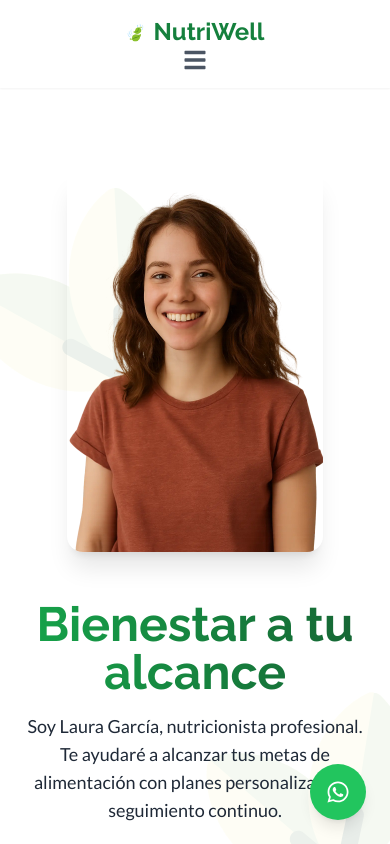
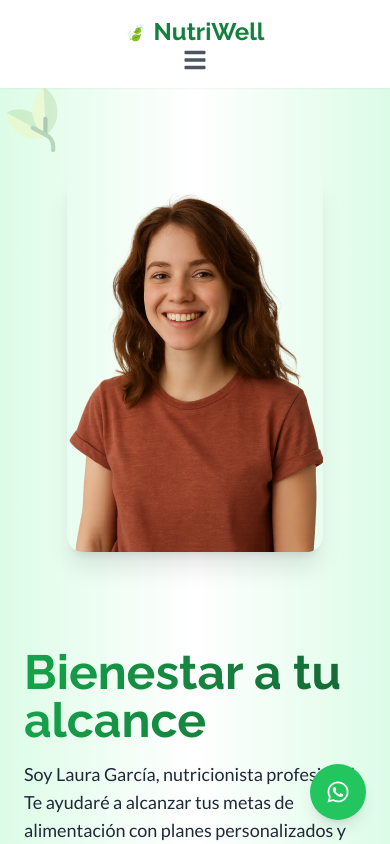
Before and after one commit to juliokof2104/nutri, a React (Vite) app: page / in a window 390 px wide. Shown: the top 844 px of the page. Built offline with nearby package versions, Linux system fonts and the light colour scheme.

Commit message:
Revert hero section to earlier design

```diff
--- a/src/NutriWell.jsx
+++ b/src/NutriWell.jsx
@@ -61,29 +61,17 @@ export default function NutriWell() {
 
 
       {/* Hero */}
-      <section id="inicio" className="relative px-6 py-20 bg-white overflow-hidden">
-  {/* Hojas decorativas */}
-  <img src={hoja} alt="decoración hoja izquierda" className="absolute top-[100px] left-[-60px] w-64 opacity-10 z-0 pointer-events-none" />
-  <img src={hoja} alt="decoración hoja derecha" className="absolute bottom-10 right-[-40px] w-64 opacity-10 z-0 pointer-events-none rotate-[12deg]" />
-
-  {/* Contenido */}
-  <div className="relative z-10 flex flex-col md:flex-row items-center justify-between gap-12">
-    {/* Imagen de Laura */}
+      <section id="inicio" className="relative flex flex-col md:flex-row items-start justify-center px-6 py-20 bg-gradient-to-r from-green-100 via-white to-green-100 overflow-hidden">
+        <img src={hoja} alt="decoración hoja" className="absolute bottom-0 right-0 w-20 md:w-48 opacity-30 pointer-events-none z-0" />
+        <img src={hoja} alt="decoración hoja" className="absolute top-0 left-0 w-16 md:w-32 opacity-30 pointer-events-none z-0" />
+        <div className="flex flex-col md:flex-row gap-12 z-10">
           <div className="relative w-64 h-96 mx-auto md:mx-0 rounded-2xl overflow-hidden shadow-xl">
             <img src={lauraImage} alt="Laura García" className="absolute inset-0 w-full h-full object-cover" />
           </div>
-
-    {/* Texto */}
-    <div className="max-w-xl text-center md:text-left">
-      <h1 className="font-raleway text-5xl md:text-6xl font-extrabold bg-gradient-to-r from-green-600 to-green-800 text-transparent bg-clip-text mb-4">
-        Bienestar a tu alcance
-      </h1>
-      <p className="text-lg md:text-xl mb-6">
-        Soy Laura García, nutricionista profesional. Te ayudaré a alcanzar tus metas de alimentación con planes personalizados y seguimiento continuo.
-      </p>
-      <button className="bg-gradient-to-r from-green-400 to-green-600 text-white px-6 py-3 rounded-lg shadow-md hover:shadow-lg">
-        Solicitar Consulta
-      </button>
+          <div className="max-w-xl text-left mt-12">
+            <h1 className="font-raleway text-5xl md:text-6xl font-extrabold bg-gradient-to-r from-green-600 to-green-800 text-transparent bg-clip-text mb-4">Bienestar a tu alcance</h1>
+            <p className="text-lg md:text-xl mb-6">Soy Laura García, nutricionista profesional. Te ayudaré a alcanzar tus metas de alimentación con planes personalizados y seguimiento continuo.</p>
+            <button className="bg-gradient-to-r from-green-400 to-green-600 text-white px-6 py-3 rounded-lg shadow-md hover:shadow-lg">Solicitar Consulta</button>
           </div>
         </div>
       </section>
```
Lines whose indentation alone changed are shown as unchanged.
